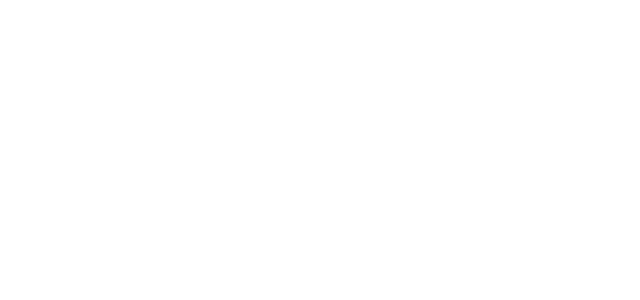
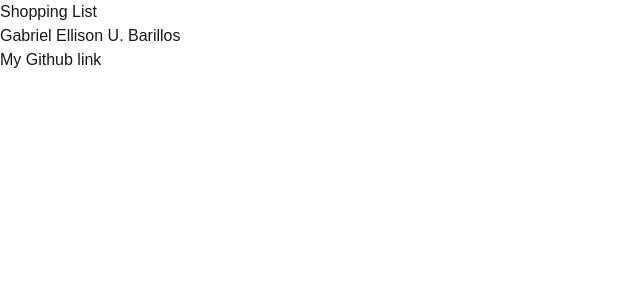
Before and after one commit to GabrielEllie/cprg306-assignments, a Next.js app: page /week-2 in a window 1280 px wide. Shown: the top 300 px of the page, without its empty margins (0-640 px from the left). Built offline with nearby package versions, Linux system fonts and the light colour scheme.

Commit message:
Created week 2 assignment
I created student-info component page and a also linked the week2 page in app/page.js

```diff
--- a/app/page.js
+++ b/app/page.js
@@ -1,9 +1,10 @@
-import Image from "next/image";
+import Link from "next/link";
 
 export default function Home() {
   return (
     <main>
-
-    </main>>
+      <h1>CPRG 306: Web Development 2 - Assignments</h1>
+      <Link href="./week-2">Week-2 Page</Link>
+    </main>
   );
 }
--- a/app/week-2/page.js
+++ b/app/week-2/page.js
@@ -1,9 +1,10 @@
-
+import StudentInfo from "./student-info";
 
 export default function ShoppingList() {
     return(
         <main>
-
+            <h1>Shopping List</h1>
+            <StudentInfo />
         </main>
     );
 }
--- /dev/null
+++ b/app/week-2/student-info.js
@@ -0,0 +1,11 @@
+import Link from "next/link";
+
+
+export default function StudentInfo() {
+    return(
+        <div>
+            <p>Gabriel Ellison U. Barillos</p>
+            <Link href="https://github.com/GabrielEllie/cprg306-assignments">My Github link</Link>
+        </div>
+    );
+}
```
